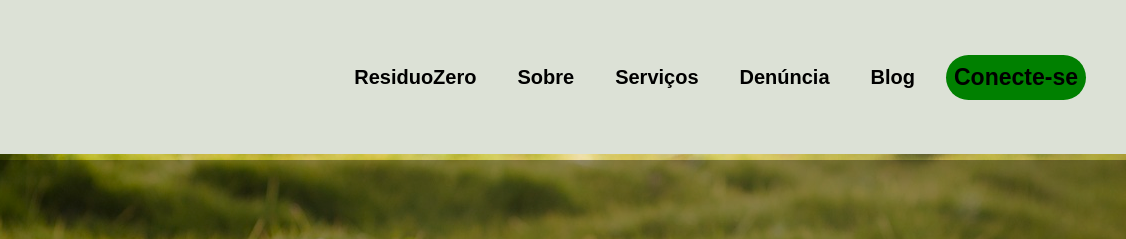
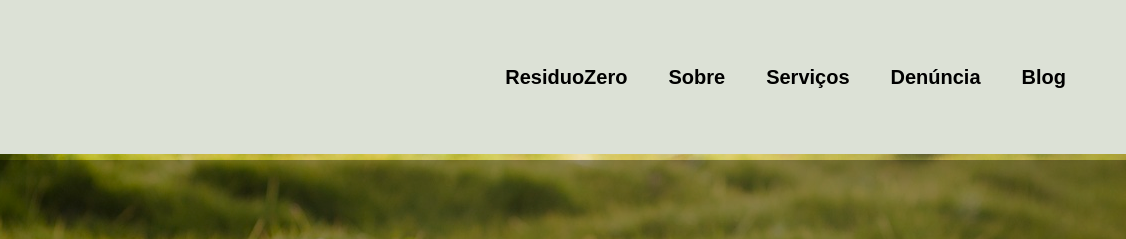
Before and after one commit to Hudson-castro/ResidouZero, a plain HTML site: page sobre/sobre.html in a window 1280 px wide. Shown: the top 239 px of the page, 154-1280 px from the left. Drawn offline with Linux system fonts and the light colour scheme.

Commit message:
remoção do botão conectar e complimento no Blog

```diff
--- a/Denuncia/denuncia.css
+++ b/Denuncia/denuncia.css
@@ -29,7 +29,7 @@ a {
 }
 
 .menu {
-  margin: 0%;
+  margin: 0px 45px 0px 0px;
   background: #dce1d6;
   position: relative;
   display: flex;
@@ -53,23 +53,14 @@ a {
   margin: 0px 15px 0px 10px;
   float: left;
 }
-.button-header {
-  background: green;
-  color: rgb(0, 0, 0);
-  border-radius: 30px;
-  width: 140px;
-  height: 45px;
-  display: flex;
-  align-items: center;
-  justify-content: center;
-  text-decoration: none;
-  font-size: 23px;
-  font-weight: 600;
-  line-height: 29px;
-  cursor: pointer;
-  margin: 0px 40px 0px 0px;
+.link-header:hover {
+  background-color: #03972f;
+  border-radius: 10px;
+  padding: 5px;
+  border: 2px solid black;
+
+
 }
-
 .principal {
  background-image: url(../imagens/denunciar01.webp);
   background-size: cover;
--- a/blog/blog.css
+++ b/blog/blog.css
@@ -14,6 +14,7 @@ a {
   width: 100%;
   height: auto;
   padding: 0%;
+
 }
 .central img {
   width: 150px;
@@ -29,7 +30,7 @@ a {
 }
 
 .menu {
-  margin: 0%;
+
   background: #dce1d6;
   position: relative;
   display: flex;
@@ -37,12 +38,14 @@ a {
   align-items: center;
   cursor: pointer;
   width: auto;
+  margin: 0px 45px 0px 0px;
 }
 .menu nav {
   display: flex;
   align-items: center;
   gap: 1rem;
   margin: 0%;
+
 }
 
 .link-header {
@@ -53,22 +56,15 @@ a {
   margin: 0px 15px 0px 10px;
   float: left;
 }
-.button-header {
-  background: green;
-  color: rgb(0, 0, 0);
-  border-radius: 30px;
-  width: 140px;
-  height: 45px;
-  display: flex;
-  align-items: center;
-  justify-content: center;
-  text-decoration: none;
-  font-size: 23px;
-  font-weight: 600;
-  line-height: 29px;
-  cursor: pointer;
-  margin: 0px 40px 0px 0px;
+.link-header:hover {
+  background-color: #03972f;
+  border-radius: 10px;
+  padding: 5px;
+  border: 2px solid black;
+
+
 }
+
 .principal {
   background-image: url(../imagens/paginapesquisa.jpg);
   background-size: cover;
--- a/index.css
+++ b/index.css
@@ -29,7 +29,7 @@ a {
 }
 
 .menu {
-  margin: 0%;
+  margin: 0px 45px 0px 0px;
   background: #dce1d6;
   position: relative;
   display: flex;
@@ -53,21 +53,13 @@ a {
   margin: 0px 15px 0px 10px;
   float: left;
 }
-.button-header {
-  background: green;
-  color: rgb(0, 0, 0);
-  border-radius: 30px;
-  width: 140px;
-  height: 45px;
-  display: flex;
-  align-items: center;
-  justify-content: center;
-  text-decoration: none;
-  font-size: 23px;
-  font-weight: 600;
-  line-height: 29px;
-  cursor: pointer;
-  margin: 0px 40px 0px 0px;
+.link-header:hover {
+  background-color: #03972f;
+  border-radius: 10px;
+  padding: 5px;
+  border: 2px solid black;
+
+
 }
 
 h1 {
--- a/login/login.css
+++ /dev/null
@@ -1,108 +0,0 @@
-* {
-    margin: 0;
-    padding: 0;
-    box-sizing: border-box;
-}
-img{
-    height: 50% ;
-    width: 50% ;
-
-}
-
-body {
-    font-family: 'Montserrat', sans-serif;
-    background-color: #f0f0f0;
-    display: flex;
-    justify-content: center;
-    align-items: center;
-    height: 100vh;
-}
-
-.login-container {
-    display: flex;
-    justify-content: center;
-    align-items: center;
-    width: 100%;
-    height: 100%;
-}
-
-.login-box {
-    background-color: #ffffff;
-    padding: 40px;
-    border-radius: 10px;
-    box-shadow: 0 8px 16px rgba(0, 0, 0, 0.2);
-    max-width: 400px;
-    width: 100%;
-    text-align: center;
-}
-
-.logo {
-    max-width: 150px;
-    margin-bottom: 20px;
-}
-
-h2 {
-    color: #333;
-    margin-bottom: 10px;
-    font-size: 28px;
-}
-
-p {
-    color: #666;
-    margin-bottom: 20px;
-}
-
-.input-group {
-    margin-bottom: 20px;
-    text-align: left;
-}
-
-.input-group label {
-    font-size: 14px;
-    color: #555;
-    display: block;
-    margin-bottom: 5px;
-}
-
-.input-group input {
-    width: 100%;
-    padding: 10px;
-    border: 1px solid #ccc;
-    border-radius: 5px;
-    font-size: 14px;
-}
-
-.btn {
-    background-color: #008080;
-    color: white;
-    padding: 10px 20px;
-    border: none;
-    border-radius: 5px;
-    font-size: 16px;
-    cursor: pointer;
-    width: 100%;
-    transition: background-color 0.3s ease;
-}
-
-.btn:hover {
-    background-color: #006666;
-}
-
-.error-message {
-    color: red;
-    margin-top: 10px;
-    display: none;
-}
-
-.signup-link {
-    margin-top: 20px;
-}
-
-.signup-link a {
-    color: #008080;
-    text-decoration: none;
-}
-
-.signup-link a:hover {
-    text-decoration: underline;
-}
--- a/servicos/servicos.css
+++ b/servicos/servicos.css
@@ -29,7 +29,7 @@ a {
 }
 
 .menu {
-  margin: 0%;
+  margin: 0px 45px 0px 0px;
   background: #dce1d6;
   position: relative;
   display: flex;
@@ -53,22 +53,15 @@ a {
   margin: 0px 15px 0px 10px;
   float: left;
 }
-.button-header {
-  background: green;
-  color: rgb(0, 0, 0);
-  border-radius: 30px;
-  width: 140px;
-  height: 45px;
-  display: flex;
-  align-items: center;
-  justify-content: center;
-  text-decoration: none;
-  font-size: 23px;
-  font-weight: 600;
-  line-height: 29px;
-  cursor: pointer;
-  margin: 0px 40px 0px 0px;
+.link-header:hover {
+  background-color: #03972f;
+  border-radius: 10px;
+  padding: 5px;
+  border: 2px solid black;
+
+
 }
+
 .principal {
 background-image: url(../imagens/volunteers-working-together-full-shot.jpg);
   background-size: cover;
--- a/sobre/sobre.css
+++ b/sobre/sobre.css
@@ -29,7 +29,7 @@ a {
 }
 
 .menu {
-  margin: 0%;
+  margin: 0px 45px 0px 0px;
   background: #dce1d6;
   position: relative;
   display: flex;
@@ -53,22 +53,15 @@ a {
   margin: 0px 15px 0px 10px;
   float: left;
 }
-.button-header {
-  background: green;
-  color: rgb(0, 0, 0);
-  border-radius: 30px;
-  width: 140px;
-  height: 45px;
-  display: flex;
-  align-items: center;
-  justify-content: center;
-  text-decoration: none;
-  font-size: 23px;
-  font-weight: 600;
-  line-height: 29px;
-  cursor: pointer;
-  margin: 0px 40px 0px 0px;
+.link-header:hover {
+  background-color: #03972f;
+  border-radius: 10px;
+  padding: 5px;
+  border: 2px solid black;
+
+
 }
+
 
 h1 {
   color: #284701;
--- a/sobre/sobre.html
+++ b/sobre/sobre.html
@@ -23,9 +23,9 @@
               <a class="link-header" href="../index.html">ResiduoZero</a>
               <a class="link-header" href="sobre.html">Sobre</a>
               <a class="link-header" href="../servicos/servicos.html">Serviços</a>
-              <a class="link-header" href="../Denuncia/denuncia.html">Denúncia</a>
+              <a class="link-header" href="../denuncia/denuncia.html">Denúncia</a>
               <a class="link-header" href="../blog/blog.html">Blog</a>
-              <a href="../login/login.html" class="button-header">Conecte-se</a>
+
             </nav>
 
 
@@ -44,9 +44,9 @@
               <a class="link-header" href="../index.html ">ResiduoZero</a>
               <a class="link-header" href="sobre.html">Sobre</a>
               <a class="link-header" href="../servicos/servicos.html">Serviços</a>
-              <a class="link-header" href="../Denuncia/denuncia.html">Denúncia</a>
+              <a class="link-header" href="../denuncia/denuncia.html">Denúncia</a>
               <a class="link-header" href="../blog/blog.html">Blog</a>
-              <a href="../login/login.html" class="link-header" style="color: rgba(6, 189, 6, 0.884); ">Conecte-se</a>
+
             </nav>
 
           </div>
```
Also changed, not shown: Denuncia/denuncia.html (+2 -2 lines), blog/blog.html (+21 -13 lines), index.html (+3 -3 lines), login/login.html (deleted, +0 -37 lines), login/login.js (deleted, +0 -18 lines), servicos/servicos.html (+1 -2 lines), imagens/logo_prefeiturapng.png (added), imagens/unnamed.png (added).
